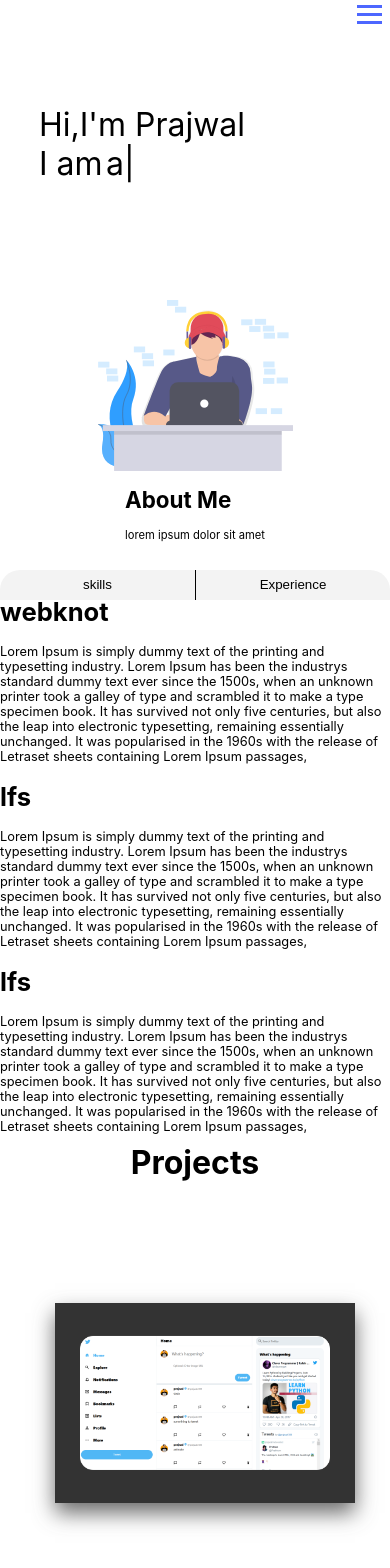
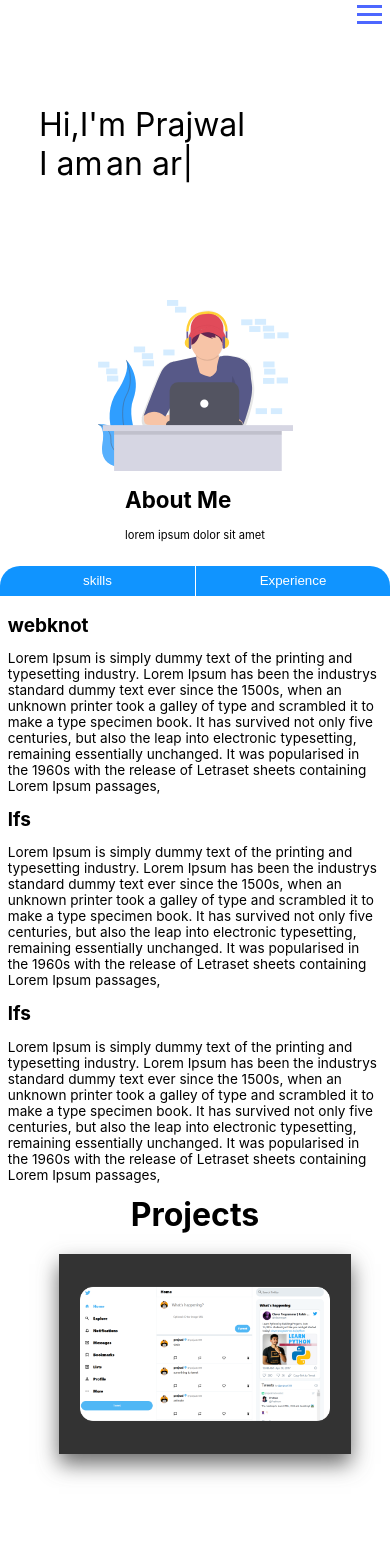
Before and after one commit to prajwalr308/portfolio-v2, a React (Create React App) app: page / in a window 390 px wide. Shown: the top 1568 px of the page. Built offline with nearby package versions, Linux system fonts and the light colour scheme.

Commit message:
responsiveness with grid auto-fit

```diff
--- a/src/components/projects/ProjectGrid.css
+++ b/src/components/projects/ProjectGrid.css
@@ -1,18 +1,25 @@
 .ProjectGrid{
-    display:grid;
+width: 80%;
+margin-top: 5%;
+margin-left: 10%;
+}
+.ProjectGrid__titleContainer{
+    display: grid;
     place-items: center;
+    position: relative;
 }
+.ProjectGrid__heading{
+    position: absolute;
+    z-index: -1;
+    top:0.6em
 
+}
 .ProjectGrid__grid{
     display:block;
 
 
    }
-   .ProjectGrid__grid2{
-    display:none;
-
-
-   }.ProjectGrid__grid > *{
+   .ProjectGrid__grid > *{
     margin-left: 20px;
 
 
@@ -26,16 +33,12 @@
 @media only screen and (min-width:768px){
     .ProjectGrid__grid{
 
-        display:flex;
-          justify-content: center;
+        display:grid;
+        grid-gap:1em;
+    place-items: center;
+        grid-template-columns: repeat(auto-fit,minmax(300px,1fr));
 
 
        }
-       .ProjectGrid__grid2{
 
-        display:flex;
-        justify-content: center;
-
-
-       }
 }
--- a/src/components/projects/ProjectGrid.js
+++ b/src/components/projects/ProjectGrid.js
@@ -12,13 +12,12 @@ import amazon from '../../assets/amazon.png'
 const ProjectGrid = () => {
     return (
         <div className="ProjectGrid">
-            <h1>Projects</h1>
+            <div className="ProjectGrid__titleContainer"><h1 className="ProjectGrid__heading">Projects</h1></div>
+
             <div className="ProjectGrid__grid">
             <ProjectGridCard body="twitter clone built using react" title="Twitter" img={Twitter} />
           <ProjectGridCard body="github api project using react" title="github api"  img={github} />
           <ProjectGridCard body="restaurant api project using react" title="Restaurant" img={Restaurant}/>
-          </div>
-          <div className="ProjectGrid__grid2">
           <ProjectGridCard body="ui design" title="ui" img={ui}/>
           <ProjectGridCard body="amazon clone built using mern stack"  title="amazon"  img={amazon}/>
           <ProjectGridCard body="twitter clone built using react" title="Twitter" img={Twitter}/>
--- a/src/components/projects/projectGridCard/ProjectGridCard.css
+++ b/src/components/projects/projectGridCard/ProjectGridCard.css
@@ -10,7 +10,7 @@
 .container1 .card {
   position: relative;
   border-radius: 10px;
-  width: 300px;
+  width: 350px;
 }
 
 .container1 .card .icon {
@@ -37,7 +37,7 @@
   position: absolute;
   top: 50%;
   left: 50%;
-  width: 250px;
+  width: 200px;
   transform: translate(-50%, -50%);
   font-size: 80px;
   transition: 0.7s;
@@ -125,3 +125,8 @@ i {
   text-decoration: none;
   color: #414141;
 }
+@media only screen and (min-width:378px){
+  .container1 .card .icon .fa {
+width: 250px;
+  }
+}
--- a/src/components/skillAndExp/SkillAndExp.css
+++ b/src/components/skillAndExp/SkillAndExp.css
@@ -5,7 +5,7 @@
 .skill__buttons button{
   display: block;
  height: 30px;
-
+ color: white;
 }
 .skill__buttons__skills {
   outline:none;
@@ -14,17 +14,17 @@
   left: 0;
   right: 0;
   width: 50%;
-  background-color: rgb(243, 243, 243);
+  background-color: rgb(16, 148, 255);
   border-radius: 20px 0 0 0;
 }
 .skill__buttons__exp {
   border: none;
   outline: none;
-  border-left: 1px solid black;
+  border-left: 1px solid rgb(255, 255, 255);
   position: absolute;
   right: 0;
   width: 50%;
-  background-color: rgb(243, 243, 243);
+  background-color: rgb(16, 148, 255);
   border-radius: 0 20px 0 0;
 }
 .skill__buttons__skills--selected {
@@ -34,20 +34,20 @@
     left: 0;
     right: 0;
     width: 50%;
-    border-bottom: 2px solid rgb(0, 153, 255);
-    background-color: rgb(243, 243, 243);
+    border-bottom: 2px solid rgb(0, 35, 151);
+    background-color: rgb(16, 148, 255);
     border-radius: 20px 0 0 0;
 }
 .skill__buttons__exp--selected {
     outline: none;
     border: none;
-    border-left: 1px solid black;
+    border-left: 1px solid rgb(255, 255, 255);
     position: absolute;
 
     right: 0;
     width: 50%;
-    border-bottom: 2px solid rgb(0, 153, 255);
-    background-color: rgb(243, 243, 243);
+    border-bottom: 2px solid rgb(0, 35, 151);
+    background-color: rgb(16, 148, 255);
     border-radius: 0 20px 0 0;
   }
 @media only screen and (min-width: 768px) {
--- a/src/components/skillAndExp/exp/Exp.js
+++ b/src/components/skillAndExp/exp/Exp.js
@@ -5,8 +5,8 @@ import './exp.css'
 
 const Exp = () => {
     const data={
-        'body1':'Lorem Ipsum is simply dummy text of the printing and typesetting industry. Lorem Ipsum has been the industrys standard dummy text ever since the 1500s, when an unknown printer took a galley of type and scrambled it to make a type specimen book. It has survived not only five centuries, but also the leap into electronic typesetting, remaining essentially unchanged. It was popularised in the 1960s with the release of Letraset sheets containing Lorem Ipsum passages, ',
-        'body2':'Lorem Ipsum is simply dummy text of the printing and typesetting industry. Lorem Ipsum has been the industrys standard dummy text ever since the 1500s, when an unknown printer took a galley of type and scrambled it to make a type specimen book. It has survived not only five centuries, but also the leap into electronic typesetting, remaining essentially unchanged. It was popularised in the 1960s with the release of Letraset sheets containing Lorem Ipsum passages,'
+        body1:'Lorem Ipsum is simply dummy text of the printing and typesetting industry. Lorem Ipsum has been the industrys standard dummy text ever since the 1500s, when an unknown printer took a galley of type and scrambled it to make a type specimen book. It has survived not only five centuries, but also the leap into electronic typesetting, remaining essentially unchanged. It was popularised in the 1960s with the release of Letraset sheets containing Lorem Ipsum passages, ',
+        body2:'Lorem Ipsum is simply dummy text of the printing and typesetting industry. Lorem Ipsum has been the industrys standard dummy text ever since the 1500s, when an unknown printer took a galley of type and scrambled it to make a type specimen book. It has survived not only five centuries, but also the leap into electronic typesetting, remaining essentially unchanged. It was popularised in the 1960s with the release of Letraset sheets containing Lorem Ipsum passages,'
     }
     return (
         <div className="exp">
--- a/src/components/skillAndExp/exp/exp.css
+++ b/src/components/skillAndExp/exp/exp.css
@@ -1,7 +1,15 @@
 .exp{
    position: relative;
-   top:2em;
-   font-size:0.8em;
+   top:3rem;
+   left:2%;
+
+   font-size:0.85em;
+}
+.heading{
+   font-size: 1.4em;
+}
+.expCard p{
+  width: 96%;
 }
 @media only screen and (min-width: 320px) {
 
--- a/src/components/skillAndExp/expCard/ExpCard.js
+++ b/src/components/skillAndExp/expCard/ExpCard.js
@@ -1,11 +1,12 @@
 import React from 'react'
+import '../exp/exp.css'
 
 const ExpCard = (props) => {
     const {title,body}=props;
 
     return (
-        <div>
-            <h1>{title}</h1>
+        <div className="expCard">
+            <h1 className="heading">{title}</h1>
             <p>{body}</p>
         </div>
     )
--- a/src/components/skillAndExp/skills/Skill.js
+++ b/src/components/skillAndExp/skills/Skill.js
@@ -8,21 +8,23 @@ const data = {
     {
       label: 'skill scores',
       backgroundColor: [
-        'rgba(255, 99, 132, 0.2)',
-        'rgba(255, 159, 64, 0.2)',
-        'rgba(255, 205, 86, 0.2)',
-        'rgba(75, 192, 192, 0.2)',
         'rgba(54, 162, 235, 0.2)',
-        'rgba(153, 102, 255, 0.2)',
+        'rgba(54, 162, 235, 0.2)',
+        'rgba(54, 162, 235, 0.2)',
+        'rgba(54, 162, 235, 0.2)',
+        'rgba(54, 162, 235, 0.2)',
+        'rgba(54, 162, 235, 0.2)',
+
         'rgba(201, 203, 207, 0.2)'
       ],
       borderColor: [
-        'rgb(255, 99, 132)',
-        'rgb(255, 159, 64)',
-        'rgb(255, 205, 86)',
-        'rgb(75, 192, 192)',
         'rgb(54, 162, 235)',
-        'rgb(153, 102, 255)',
+        'rgb(54, 162, 235)',
+        'rgb(54, 162, 235)',
+        'rgb(54, 162, 235)',
+        'rgb(54, 162, 235)',
+        'rgb(54, 162, 235)',
+
         'rgb(201, 203, 207)'
       ],
       borderWidth: 1,
@@ -36,7 +38,7 @@ const data = {
 const Skill = () => {
     return (
       <div>
-      <h2>bar</h2>
+      <h2 style={{visibility: 'hidden'}}>bar</h2>
         <Bar
 
           data={data}
```
